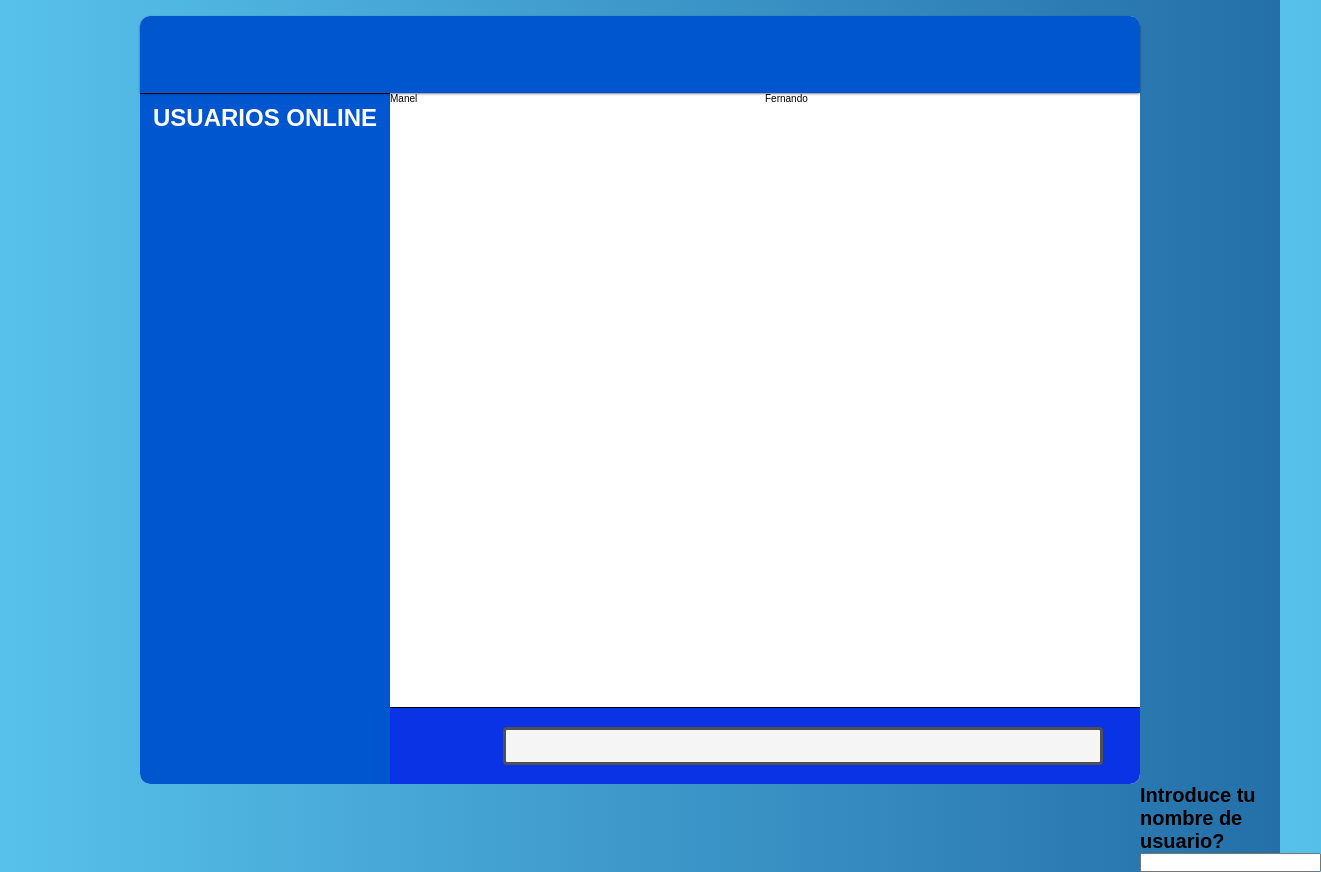
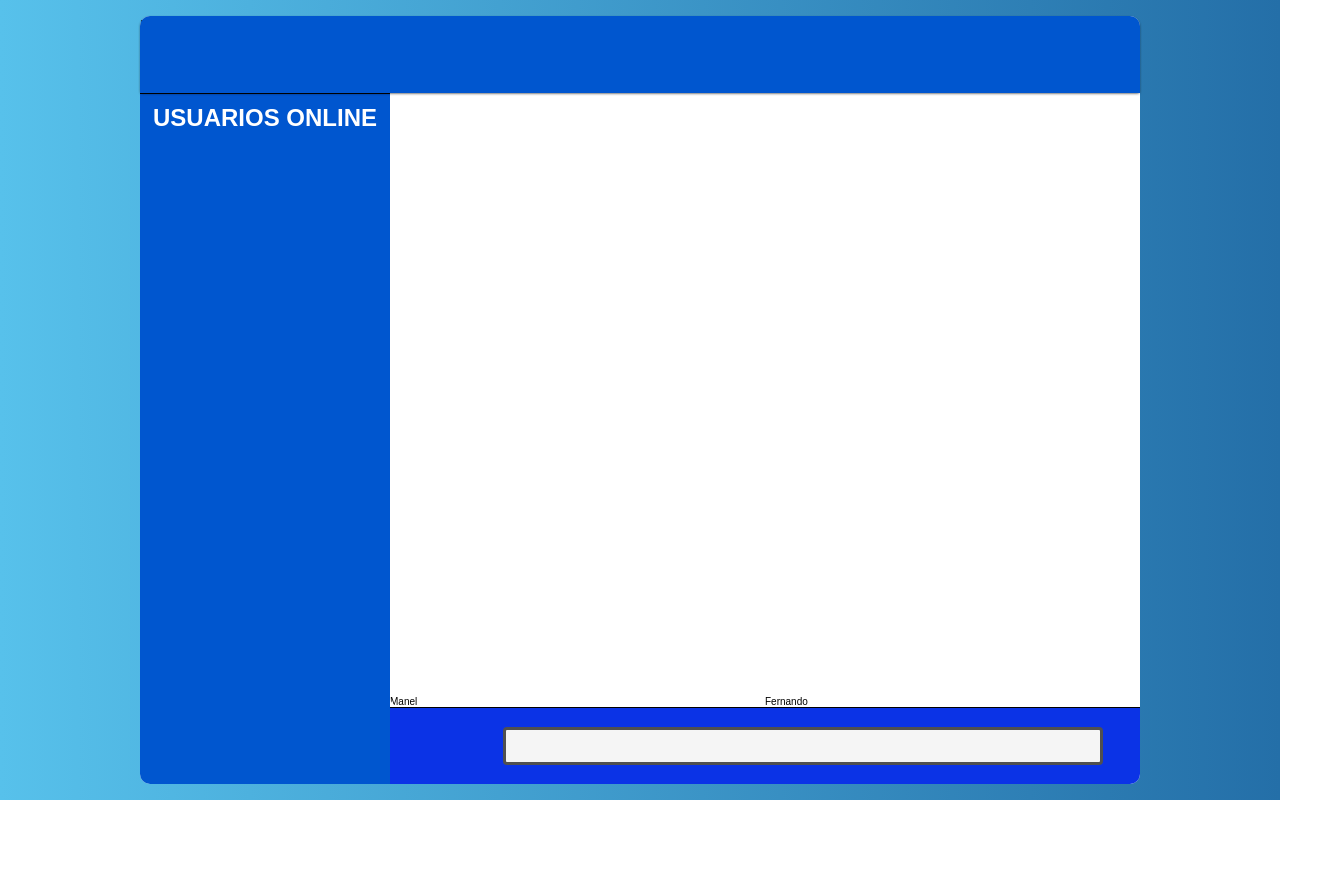
Before and after one commit to go3212/azure_bot_template, a website: page public/index.html in a window 1280 px wide. Shown: the whole page, 1321 px wide, since content can reach past the window. After the commit the page ends 800 px from the top, so only its background shows below. Drawn offline with nearby package versions, Linux system fonts and the light colour scheme; no server answers.

Commit message:
verticales y horizontales  Por favor ingresa el mensaje del commit para tus cambios. Las

```diff
--- a/public/css/styles.css
+++ b/public/css/styles.css
@@ -56,7 +56,7 @@ body
 
 .modal
 {
-    grid-area: local;
+    grid-area: header;
 }
 
 
@@ -78,13 +78,29 @@ body
 
 }
 #client_chat {
+    position: right;
     grid-area: client;
-    position: relative;
+    min-width: 100%;
+    max-width: 100%;
+    max-height: 100%;
+    width: 100%;
+    height: 100%;
 
+    display: flex;
+    flex-direction: column-reverse;
 }
 #server_chat {
+    position: left;
     grid-area: server;
-    position: relative;
+    min-width: 100%;
+    max-width: 100%;
+    max-height: 100%;
+    width: 100%;
+    height: 100%;
+
+    display: flex;
+    flex-direction: column-reverse;
+
 }
 
 .input
--- a/public/index.html
+++ b/public/index.html
@@ -30,14 +30,14 @@
         <div class = "users-list">
             <ul id="users-list">
             </ul>
+            <!--x is typing goes here-->
+            <div id="feedback"></div>
         </div>
 
         <!--Messages container-->
         <div id="chatroom" class = "chatroom">
             <div id="client_chat">Fernando</div>
             <div id="server_chat">Manel</div>
-            <!--x is typing goes here-->
-            <div id="feedback"></div>
         </div>
 
         <!-- Input zone -->
```
